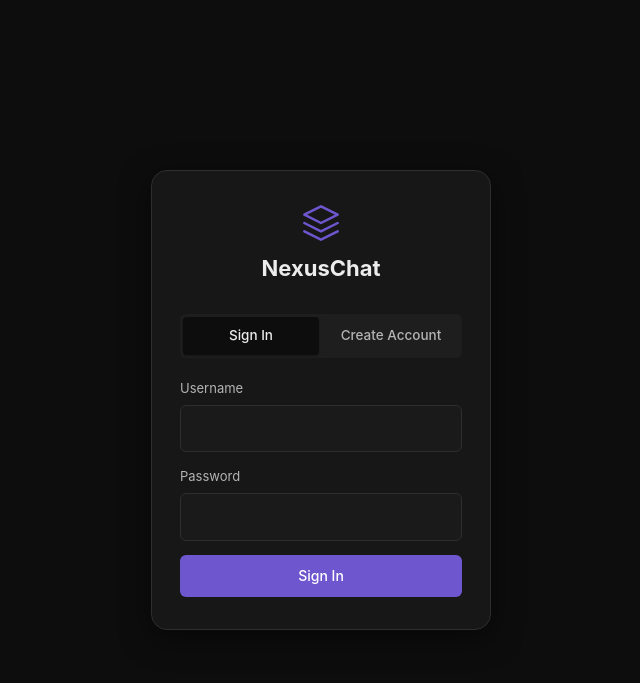
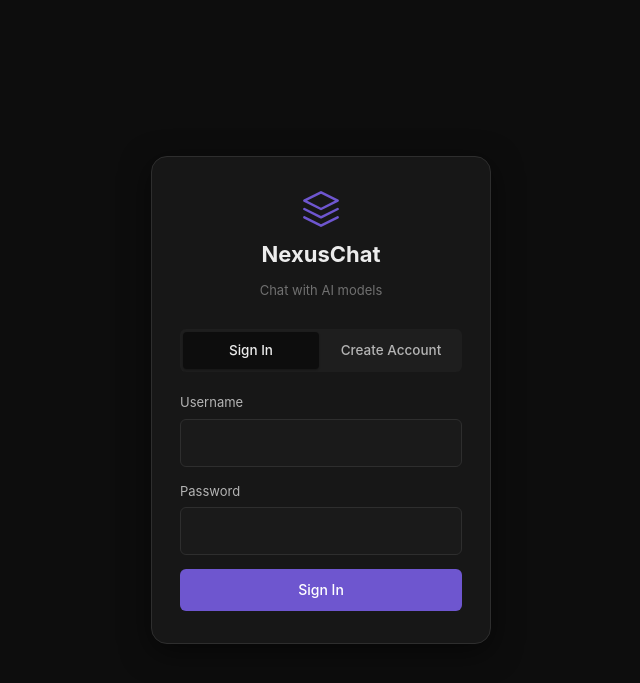
Before and after one commit to abhi-maybe/nexuschat, a FastAPI app: page /login in a window 1280 px wide. Shown: the top 683 px of the page, without its empty margins (319-959 px from the left). Run offline with FastAPI, Linux system fonts and the light colour scheme; parts of the project's set-up code (start-up, migrations or seed data) failed here and were passed over.

Commit message:
ui: add subtitle to login page

```diff
--- a/templates/login.html
+++ b/templates/login.html
@@ -14,6 +14,7 @@
                     <path d="M12 2L2 7l10 5 10-5-10-5zM2 17l10 5 10-5M2 12l10 5 10-5" stroke="currentColor" stroke-width="1.5" stroke-linecap="round" stroke-linejoin="round"/>
                 </svg>
                 <h1>NexusChat</h1>
+                <p style="font-size: 13px; color: var(--text-muted);">Chat with AI models</p>
             </div>
 
             <div class="login-tabs">
```
